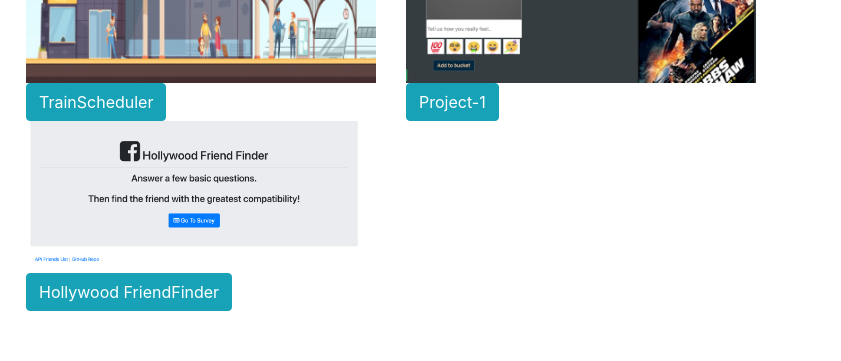
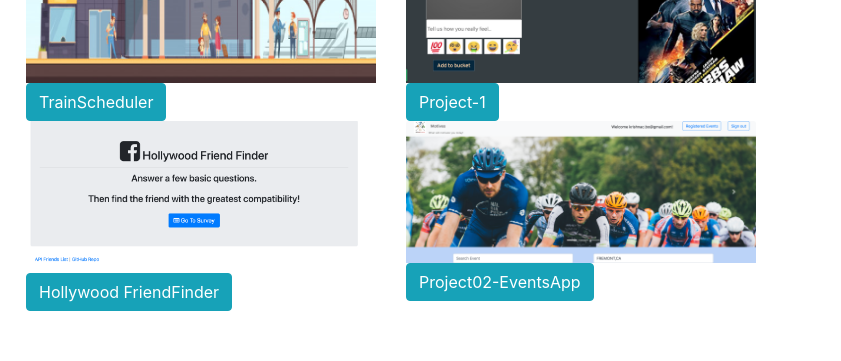
Before and after one commit to krishnaaddala/Portfolio3.0, a website: page public/portfolio.html in a window 1280 px wide. Shown: the part 1740-2101 px from the top of the page, 439-1280 px from the left. Drawn offline with nearby package versions, Linux system fonts and the light colour scheme; no server answers.

Commit message:
placing in project02 details into the tiles

```diff
--- a/public/portfolio.html
+++ b/public/portfolio.html
@@ -234,6 +234,11 @@
                 <a href="https://github.com/krishnaaddala/FriendFinder"
                     class="btn btn-primary btn-info btn-mrg">Hollywood FriendFinder</a>
             </div>
+            <div class="col-md-4 col-center work-image">
+                <img src="assets/images/Porject2-Events.png" class="card-img-top" alt="Project02-EventsApp">
+                <a href="https://powerful-coast-54542.herokuapp.com/"
+                    class="btn btn-primary btn-info btn-mrg">Project02-EventsApp</a>
+            </div>
         </div>
     </div>
     </div>
```
Also changed, not shown: public/assets/images/Porject2-Events.png (added).
